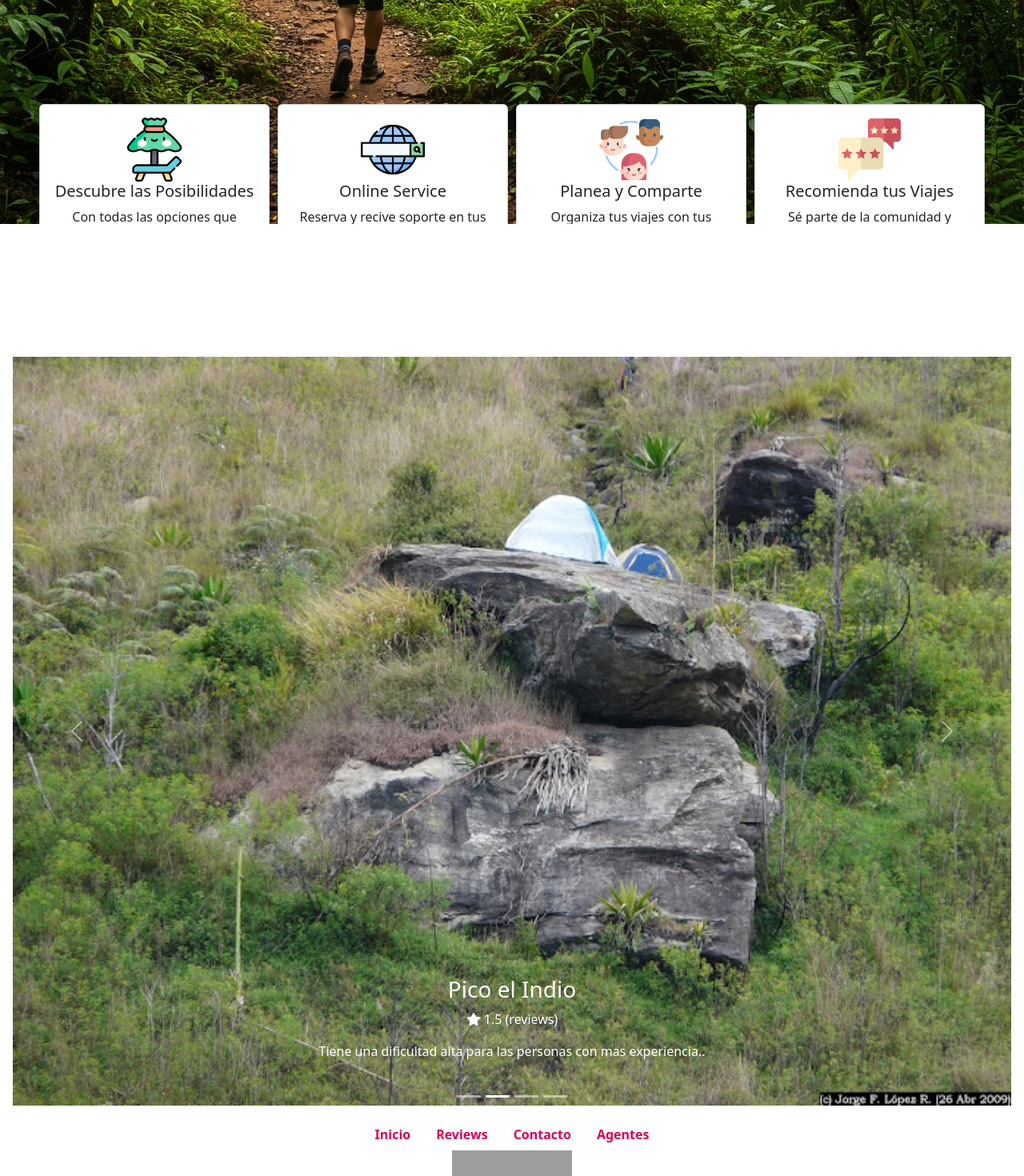
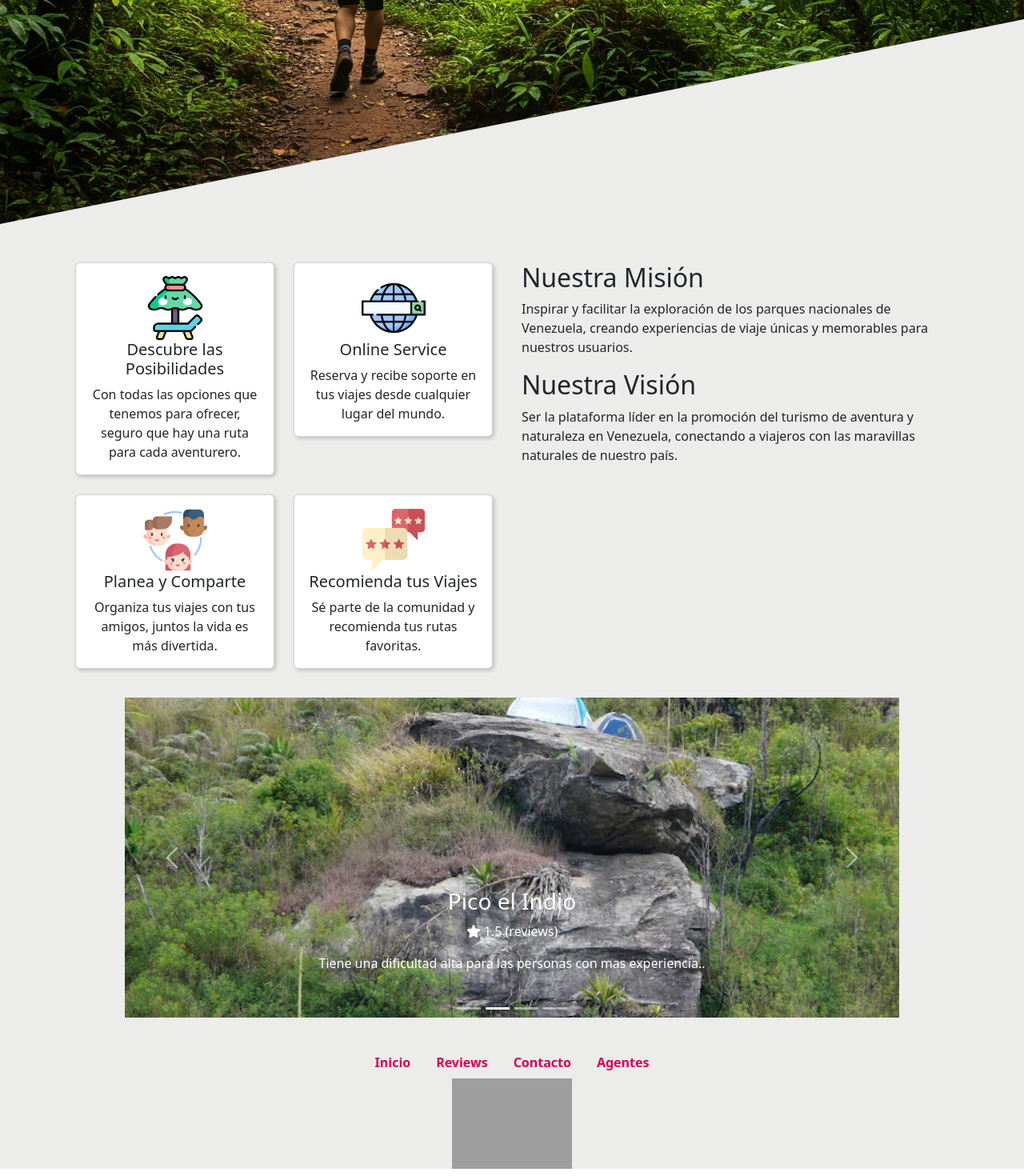
Before and after one commit to alepadron03/Micro2Def-grupo-5, a React (Vite) app: page /home in a window 1280 px wide. Shown: the part 1060-2530 px from the top of the page at 80% size. Built offline with nearby package versions, Linux system fonts and the light colour scheme; grey boxes are pictures that could not be loaded.

Commit message:
Mejoras en el landing page

```diff
--- a/src/components/Perks.jsx
+++ b/src/components/Perks.jsx
@@ -3,63 +3,55 @@ import Card from 'react-bootstrap/Card';
 
 export default function Perks() {
     return (
-        <div className="justify-content-center" style={{ display: 'flex', gap: '10px' }}>
-            <Card className='perk-card' style={{ width: '18rem', textAlign: 'center' }}>
-                <Card.Body style={{ display: 'flex', flexDirection: 'column', alignItems: 'center' }}>
-                    <img
-                        src="imagenes/sombrilla.png"
-                        width="80"
-                        height="80"
-                        alt="img"
-                    />
-                    <Card.Title>Descubre las Posibilidades</Card.Title>
-                    <Card.Text>
-                        Con todas las opciones que tenemos para ofrecer, seguro que hay una ruta para cada aventurero.
-                    </Card.Text>
-                </Card.Body>
-            </Card>
-            <Card className='perk-card' style={{ width: '18rem', textAlign: 'center' }}>
-                <Card.Body style={{ display: 'flex', flexDirection: 'column', alignItems: 'center' }}>
-                    <img
-                        src="imagenes/accesoWeb.png"
-                        width="80"
-                        height="80"
-                        alt="img"
-                    />
-                    <Card.Title>Online Service</Card.Title>
-                    <Card.Text>
-                        Reserva y recive soporte en tus viajes desde cualquier lugar del mundo.
-                    </Card.Text>
-                </Card.Body>
-            </Card>
-            <Card className='perk-card' style={{ width: '18rem', textAlign: 'center' }}>
-                <Card.Body style={{ display: 'flex', flexDirection: 'column', alignItems: 'center' }}>
-                    <img
-                        src="imagenes/equipo.png"
-                        width="80"
-                        height="80"
-                        alt="img"
-                    />
-                    <Card.Title>Planea y Comparte</Card.Title>
-                    <Card.Text>
-                        Organiza tus viajes con tus amigos, juntos la vida es mas divertida.
-                    </Card.Text>
-                </Card.Body>
-            </Card>
-            <Card className='perk-card' style={{ width: '18rem', textAlign: 'center' }}>
-                <Card.Body style={{ display: 'flex', flexDirection: 'column', alignItems: 'center' }}>
-                    <img
-                        src="imagenes/revisar.png"
-                        width="80"
-                        height="80"
-                        alt="img"
-                    />
-                    <Card.Title>Recomienda tus Viajes</Card.Title>
-                    <Card.Text>
-                        Sé parte de la comunidad y recomienda tus rutas favoritas.
-                    </Card.Text>
-                </Card.Body>
-            </Card>
+        <div className="container"> {/* Contenedor principal */}
+            <div className="row"> {/* Primera fila */}
+                <div className="col-md-6"> {/* Primera columna */}
+                    <div className="perk-card-container"> {/* Contenedor de la tarjeta */}
+                        <Card className="perk-card" style={{ width: '100%', textAlign: 'center' }}>
+                            <Card.Body style={{ display: 'flex', flexDirection: 'column', alignItems: 'center' }}>
+                                <img src="imagenes/sombrilla.png" width="80" height="80" alt="img" />
+                                <Card.Title>Descubre las Posibilidades</Card.Title>
+                                <Card.Text>Con todas las opciones que tenemos para ofrecer, seguro que hay una ruta para cada aventurero.</Card.Text>
+                            </Card.Body>
+                        </Card>
+                    </div>
+                </div>
+                <div className="col-md-6"> {/* Segunda columna */}
+                    <div className="perk-card-container"> {/* Contenedor de la tarjeta */}
+                        <Card className="perk-card" style={{ width: '100%', textAlign: 'center' }}>
+                            <Card.Body style={{ display: 'flex', flexDirection: 'column', alignItems: 'center' }}>
+                                <img src="imagenes/accesoWeb.png" width="80" height="80" alt="img" />
+                                <Card.Title>Online Service</Card.Title>
+                                <Card.Text>Reserva y recibe soporte en tus viajes desde cualquier lugar del mundo.</Card.Text>
+                            </Card.Body>
+                        </Card>
+                    </div>
+                </div>
+            </div>
+            <div className="row mt-4"> {/* Segunda fila */}
+                <div className="col-md-6"> {/* Primera columna */}
+                    <div className="perk-card-container"> {/* Contenedor de la tarjeta */}
+                        <Card className="perk-card" style={{ width: '100%', textAlign: 'center' }}>
+                            <Card.Body style={{ display: 'flex', flexDirection: 'column', alignItems: 'center' }}>
+                                <img src="imagenes/equipo.png" width="80" height="80" alt="img" />
+                                <Card.Title>Planea y Comparte</Card.Title>
+                                <Card.Text>Organiza tus viajes con tus amigos, juntos la vida es más divertida.</Card.Text>
+                            </Card.Body>
+                        </Card>
+                    </div>
+                </div>
+                <div className="col-md-6"> {/* Segunda columna */}
+                    <div className="perk-card-container"> {/* Contenedor de la tarjeta */}
+                        <Card className="perk-card" style={{ width: '100%', textAlign: 'center' }}>
+                            <Card.Body style={{ display: 'flex', flexDirection: 'column', alignItems: 'center' }}>
+                                <img src="imagenes/revisar.png" width="80" height="80" alt="img" />
+                                <Card.Title>Recomienda tus Viajes</Card.Title>
+                                <Card.Text>Sé parte de la comunidad y recomienda tus rutas favoritas.</Card.Text>
+                            </Card.Body>
+                        </Card>
+                    </div>
+                </div>
+            </div>
         </div>
     )
 }
--- a/src/components/Rutas.jsx
+++ b/src/components/Rutas.jsx
@@ -4,6 +4,7 @@ import ListGroup from 'react-bootstrap/ListGroup';
 import { FontAwesomeIcon } from '@fortawesome/react-fontawesome';
 import { faStar } from '@fortawesome/free-solid-svg-icons';
 import Carousel from 'react-bootstrap/Carousel';
+import { Link } from 'react-router';
 
 export default function Rutas() {
     const scrollCarousel = (direction) => {
@@ -15,49 +16,76 @@ export default function Rutas() {
         });
     };
     return (
+        <div style={{ maxWidth: '1000px', margin: '0 auto' }}> {/* Define un ancho máximo y centra el carrusel */}
       <Carousel>
-            <Carousel.Item>
-                <img src="imagenes/SabasNieves.png" text="Sabas Nieves" width="100%" height="100%" />
+
+        <Carousel.Item >
+          <img
+            src="imagenes/SabasNieves.png"
+            text="Sabas Nieves"
+            className="d-block w-100" // Usa clases de Bootstrap para el ancho
+            style={{ maxHeight: '450px', objectFit: 'cover' }} // Define una altura máxima y ajusta la imagen
+            alt="Sabas Nieves"
+          />
           <Carousel.Caption>
             <h3>Sabas Nieves</h3>
-                    <p> <FontAwesomeIcon icon={faStar}/> 3.5 (reviews)</p>
+            <p>
+              <FontAwesomeIcon icon={faStar} /> 3.5 (reviews)
+            </p>
             <p>Ruta perfecta para quienes esperan un buen desafío sin rozar en la dificultad extrema.</p>
           </Carousel.Caption>
         </Carousel.Item>
+        {/* Repite para las demás imágenes */}
         <Carousel.Item>
-            <img text="Pico el Indio" src="imagenes/PicoIndio.png" width="100%" height="100%"/>
-
+          <img
+            text="Pico el Indio"
+            src="imagenes/PicoIndio.png"
+            className="d-block w-100"
+            style={{ maxHeight: '400px', objectFit: 'cover' }}
+            alt="Pico el Indio"
+          />
           <Carousel.Caption>
             <h3>Pico el Indio</h3>
-                    <p> <FontAwesomeIcon icon={faStar}/> 1.5 (reviews)</p>
+            <p>
+              <FontAwesomeIcon icon={faStar} /> 1.5 (reviews)
+            </p>
             <p>Tiene una dificultad alta para las personas con mas experiencia..</p>
           </Carousel.Caption>
         </Carousel.Item>
         <Carousel.Item>
-            <img  text="Pico Naiguata" src="imagenes/PicoNaiguata.jpg" width="100%" height="100%"/>
-
+          <img
+            text="Pico Naiguata"
+            src="imagenes/PicoNaiguata.jpg"
+            className="d-block w-100"
+            style={{ maxHeight: '400px', objectFit: 'cover' }}
+            alt="Pico Naiguata"
+          />
           <Carousel.Caption>
             <h3>Pico Naiguatá</h3>
-
-                    <p> <FontAwesomeIcon icon={faStar}/> 4.5 (reviews)</p>
             <p>
-                    Subida pronunciada. No apto para principiantes.
+              <FontAwesomeIcon icon={faStar} /> 4.5 (reviews)
             </p>
+            <p>Subida pronunciada. No apto para principiantes.</p>
           </Carousel.Caption>
         </Carousel.Item>
         <Carousel.Item>
-            <img  text="Pico Naiguata" src="imagenes/CruzDeLosPalmeros.jpg" width="100%" height="100%"/>
-
+          <img
+            text="Pico Naiguata"
+            src="imagenes/CruzDeLosPalmeros.jpg"
+            className="d-block w-100"
+            style={{ maxHeight: '400px', objectFit: 'cover' }}
+            alt="Cruz de los Palmeros"
+          />
           <Carousel.Caption>
             <h3>Cruz de los Palmeros</h3>
-                    <p> <FontAwesomeIcon icon={faStar}/> 2.5 (reviews)</p>
-
             <p>
-                    Subida pronunciada. No apto para principiantes.
+              <FontAwesomeIcon icon={faStar} /> 2.5 (reviews)
             </p>
+            <p>Subida pronunciada. No apto para principiantes.</p>
           </Carousel.Caption>
         </Carousel.Item>
       </Carousel>
+    </div>
     )
 };
 /*
--- a/src/index.css
+++ b/src/index.css
@@ -3,6 +3,27 @@
   top: 0;
   z-index: 100; /* Asegura que esté por encima de otros elementos */
 }
+
+.position-relative {
+  position: relative; /* Asegura que el contenedor sea relativo */
+}
+
+.overlay-text {
+  position: absolute; /* Posiciona el texto sobre la imagen */
+  top: 50%; /* Centra verticalmente */
+  left: 50%; /* Centra horizontalmente */
+  transform: translate(-50%, -50%); /* Ajusta el centrado */
+  color: white; /* Color del texto */
+  text-align: center; /* Alineación del texto */
+  width: 100%; /* Ancho del texto */
+  text-shadow: 2px 2px 4px rgba(0, 0, 0, 0.5); /* Sombra del texto para mejor legibilidad */
+}
+
+.overlay-text h1 {
+  font-size: 2.5rem; /* Tamaño del texto */
+  font-weight: bold; /* Grosor del texto */
+}
+
 .custom-button {
   background-color: white;
   border-color: #d90057;
@@ -49,13 +70,16 @@
 .rutas-container {
   position: relative;
   z-index: 0;
-  margin-top: 150px; /* Debe ser igual a la altura de perks-container */
+  margin-top: 20px; /* Debe ser igual a la altura de perks-container */
+  margin-bottom: 20px;
 }
 .custom-navbar {
-    background-color: white; /* Asegúrate de tener este valor en tus variables CSS */
+    background-color: #ececeb; /* Asegúrate de tener este valor en tus variables CSS */
     color: #d90057;
   }
-
+  .clipped-image {
+    clip-path: polygon(0 0, 100% 0, 100% 80%, 0 100%);
+  }
   .custom-navbar .nav-link {
     color: #d90057 !important;
     font-weight: bold; /* Letras un poco más en negrita */
--- a/src/pages/Home.jsx
+++ b/src/pages/Home.jsx
@@ -8,20 +8,43 @@ import Perks from '../components/Perks';
 export default function Home() {
 
     return (
-        <>
+        <div style={{ backgroundColor: '#ececeb' }}>
             <Header />
-            <div className="position-relative">
+            <div className="position-relative"> {/* Contenedor relativo para el texto */}
                 <div className="d-flex justify-content-center w-100">
                     <img
                         src="imagenes/fotoPrincipal.jpg"
                         width="100%"
-                        height="75%"
+                        height="200px"
                         style={{ objectFit: 'cover' }}
                         alt="Imagen principal"
+                        className="clipped-image"
                     />
                 </div>
-                <div className="perks-container">
-                    <Perks />
+                <div className="overlay-text"> {/* Texto sobre la imagen */}
+                    <h1>Bienvenido a tu próxima aventura</h1>
+                </div>
+            </div>
+
+            <div className="container mt-5">
+                <div className="row justify-content-center">
+                    <div className="col-md-6">
+                        <Perks />
+                    </div>
+                    <div className="col-md-6">
+                        <div>
+                            <h2>Nuestra Misión</h2>
+                            <p>
+                                Inspirar y facilitar la exploración de los parques nacionales de Venezuela, creando experiencias de viaje únicas y memorables para nuestros usuarios.
+                            </p>
+                        </div>
+                        <div>
+                            <h2>Nuestra Visión</h2>
+                            <p>
+                                Ser la plataforma líder en la promoción del turismo de aventura y naturaleza en Venezuela, conectando a viajeros con las maravillas naturales de nuestro país.
+                            </p>
+                        </div>
+                    </div>
                 </div>
             </div>
 
@@ -29,7 +52,6 @@ export default function Home() {
                 <Rutas />
             </div>
             <Footer />
-
-        </>
+        </div>
     )
 }
```
Lines whose indentation alone changed are shown as unchanged.
